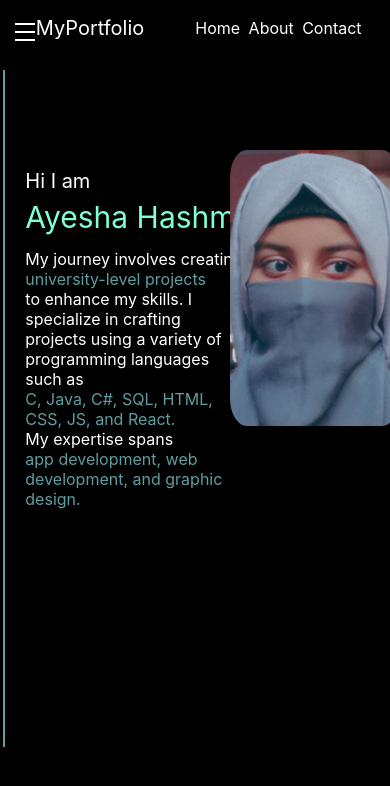
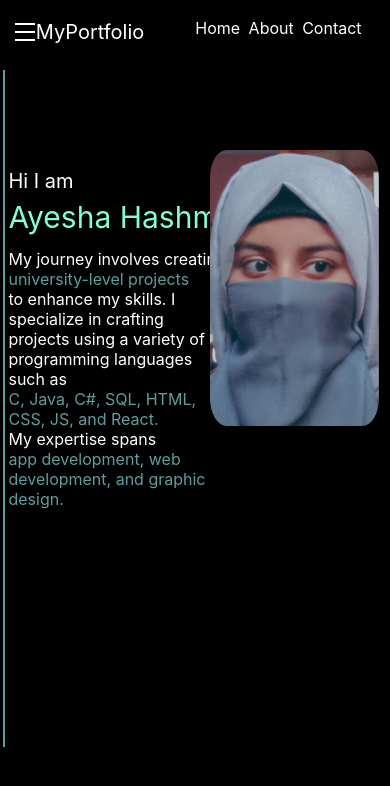
Before and after one commit to ayeshaahashmi/AHportfolio, a React (Create React App) app: page / in a window 390 px wide. Shown: the top 786 px of the page. Built offline with nearby package versions, Linux system fonts and the light colour scheme.

Commit message:
Update lesgo.css

```diff
--- a/src/components/lesgo.css
+++ b/src/components/lesgo.css
@@ -337,14 +337,14 @@ body {
   .navbar-brand {
     width: 120px;
     font-size: 20px;
-    top: 16px;
+    top: 20px;
     left: 30px;
   }
 
   .image-content img {
     width: 20vh;
     top: 150px;
-    left: 230px;
+    left: 210px;
   }
 
   .image-content2 img {
@@ -423,13 +423,13 @@ body {
 
   .text-content{
     top: 20vh;
-    left: 3vh;
+    left: 1vh;
     z-index: 0;
   }
 
   .text-content2{
     top: 20vh;
-    left: 3vh;
+    left: 1vh;
     z-index: 0;
   }
 
```
